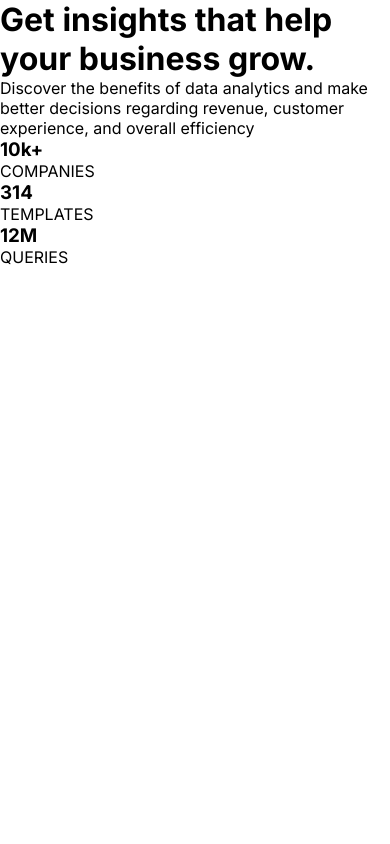
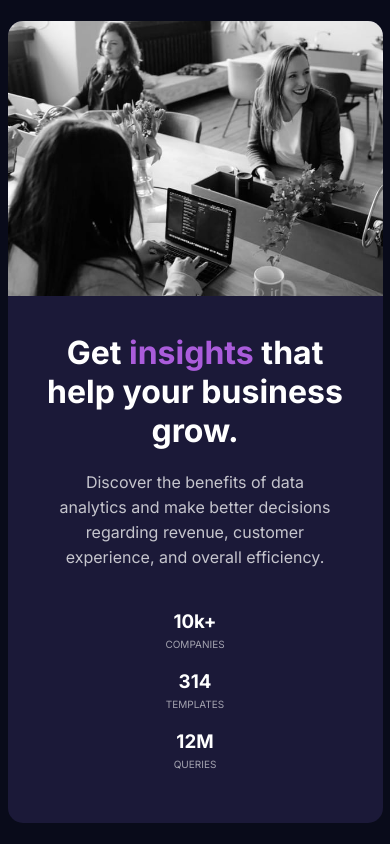
Before and after one commit to fbonilla02/Stats-preview-card, a plain HTML site: page index.html in a window 390 px wide. Drawn offline with Linux system fonts and the light colour scheme.

Commit message:
finalizamos mobile design

```diff
--- a/index.html
+++ b/index.html
@@ -12,19 +12,25 @@
 </head>
 <body>
     <main>
-        <div>
-            <div>
-                <h1>Get insights that help your business grow.</h1>
-                <p>Discover the benefits of data analytics and make better decisions regarding revenue, customer experience, and overall efficiency</p>
+        <div class="main-container">
+            <div class="image-container">
+                <img src="./images/image-header-mobile.jpg" alt="">
+            </div>
+            <div class="info-container">
+                <div class="info-container-description">
+                    <h1>Get <span> insights </span> that help your business grow.</h1>
+                    <p>Discover the benefits of data analytics and make better decisions regarding revenue, customer experience, and overall efficiency.</p>
+                </div>
+                <div class="info-description-values">
                     <h3>10k+</h3>
                     <p>COMPANIES</p>
+
                     <h3>314</h3>
                     <p>TEMPLATES</p>
+
                     <h3>12M</h3>
                     <p>QUERIES</p>
                 </div>
-            <div>
-                <img src="" alt="">
             </div>
         </div>
     </main>
--- a/style.css
+++ b/style.css
@@ -1,6 +1,6 @@
 :root{
     /* Primary */
-    --very-dar-blue: hsl(233, 47%, 7%);
+    --very-dark-blue: hsl(233, 47%, 7%);
     --Dark-desaturated-blue: hsl(244, 38%, 16%);
     --Soft-violet: hsl(277, 64%, 61%);
     /* Neutral */
@@ -21,3 +21,55 @@ body{
     font-family: 'Inter', sans-serif;
     font-size: 1.6rem;
 }
+main{
+    background-color: var(--very-dark-blue);
+    width: 100vw;
+    height: 100vh;
+    display: grid;
+    place-items: center;
+}
+.main-container{
+    background-color: var(--Dark-desaturated-blue);
+    width: 375px;
+    height: 95vh;
+    display: grid;
+    grid-template-columns: 1fr;
+    grid-template-rows: 1fr 2fr;
+    align-items: center;
+    border-radius: 15px;
+}
+.info-container{
+    text-align: center;
+    color: var(--white);
+    padding: 10px 25px;
+    display: grid;
+}
+.info-container-description h1{
+    margin-bottom: 20px;
+}
+.info-container-description p{
+    color: var(--Slightly-transparent-white-p);
+    padding: 0 20px;
+    line-height: 25px;
+    margin-bottom: 40px;
+}
+.info-container-description span{
+    color: var(--Soft-violet);
+
+}
+.info-description-values{
+    display: flex;
+    flex-direction: column;
+
+}
+.info-description-values p{
+    margin-bottom: 20px;
+    margin-top: 5px;
+    font-size: 1.0rem;
+    color: var(--Slightly-transparent-white-h);
+}
+
+.image-container img{
+    border-radius: 15px 15px 0 0 ;
+    width: 100%;
+}
```
Lines whose indentation alone changed are shown as unchanged.
